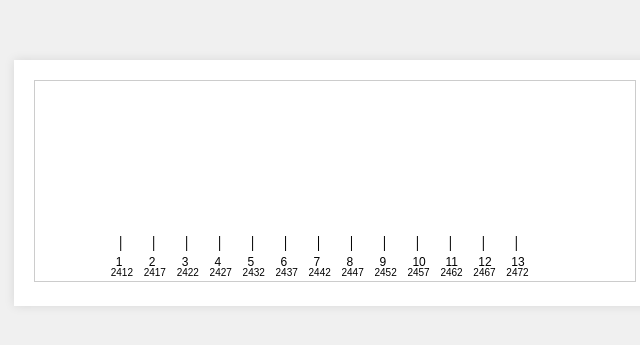
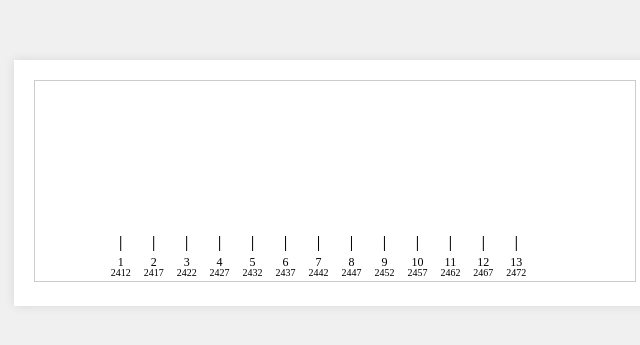
Before and after one commit to HerrSchwaiger/WLAN_Frequenzbaender, a plain HTML site: page index.html in a window 1280 px wide. Shown: the part 217-562 px from the top of the page, 305-945 px from the left. Drawn offline with Linux system fonts and the light colour scheme.

Commit message:
replace canva with svg

```diff
--- a/index.html
+++ b/index.html
@@ -5,10 +5,30 @@
     <meta name="viewport" content="width=device-width, initial-scale=1.0">
     <title>WLAN Frequenzband Spiel</title>
     <link rel="stylesheet" href="styles.css">
+    <style>
+        body, html {
+            height: 100%;
+            margin: 0;
+            display: flex;
+            justify-content: center;
+            align-items: center;
+            background-color: #f0f0f0;
+        }
+
+        .svg-container {
+            padding: 20px;
+            background-color: white;
+            box-shadow: 0 0 10px rgba(0, 0, 0, 0.1);
+        }
+
+        svg {
+            border: 1px solid #ccc;
+        }
+    </style>
 </head>
 <body>
-    <div class="canvas-container">
-        <canvas id="frequencyCanvas" width="600" height="200"></canvas>
+    <div class="svg-container">
+        <svg id="frequencySvg" width="600" height="200"></svg>
     </div>
     <script src="script.js"></script>
 </body>
--- a/script.js
+++ b/script.js
@@ -1,54 +1,92 @@
+
 document.addEventListener('DOMContentLoaded', function () {
-    const canvas = document.getElementById('frequencyCanvas');
-    const ctx = canvas.getContext('2d');
-
+    const svg = document.getElementById('frequencySvg');
     const frequencyBands = {
         '2.4GHz': { start: 2412, step_size: 5, channel_n: 13, channel_width: 20 },
-        //'5GHz': { start: 5150, end: 2.4835 },
-        //'6Ghz': { start: 2.4, end: 2.5 }
-        // Weitere Standards hinzufügen
+        // Additional bands can be added here
     };
 
     // Track objects
     let semicircles = [];
     let tickPositions = [];
-    let current_Band = '2.4GHz';
+    let currentBand = '2.4GHz';
 
-    // constants
-    const offset = canvas.width / 7;
-    const width = canvas.width - 2 * offset;
-    const scaleX = width / frequencyBands[current_Band].channel_n;
-    const semicircle_offset = 50;
-    const line_offset_top = 45;
-    const line_offset_bottom = 30;
+    // Constants
+    const svgWidth = svg.clientWidth;
+    const svgHeight = svg.clientHeight;
+    const offset = svgWidth / 7;
+    const width = svgWidth - 2 * offset;
+    const scaleX = width / frequencyBands[currentBand].channel_n;
+    const semicircleOffset = 50;
+    const lineOffsetTop = 45;
+    const lineOffsetBottom = 30;
 
     // Function to draw the frequency range
     function drawFrequencyRange() {
-        ctx.clearRect(0, 0, canvas.width, canvas.height);
+        svg.innerHTML = '';
+        tickPositions = [];
 
         // Draw the number line
-        for (let i = 0; i < frequencyBands[current_Band].channel_n; i++) {
+        for (let i = 0; i < frequencyBands[currentBand].channel_n; i++) {
             const x = i * scaleX + offset;
-            ctx.beginPath();
-            ctx.moveTo(x, canvas.height - line_offset_bottom);
-            ctx.lineTo(x, canvas.height - line_offset_top);
-            ctx.stroke();
+
+            // Draw tick mark
+            const line = document.createElementNS("http://www.w3.org/2000/svg", "line");
+            line.setAttribute("x1", x);
+            line.setAttribute("y1", svgHeight - lineOffsetBottom);
+            line.setAttribute("x2", x);
+            line.setAttribute("y2", svgHeight - lineOffsetTop);
+            line.setAttribute("stroke", "black");
+            svg.appendChild(line);
+
             tickPositions.push(x);
 
-            // Add numbering to the semicircles
-            ctx.fillStyle = 'black';
-            ctx.font = '12px Arial';
-            ctx.fillText((i + 1).toString(), x - 5, canvas.height - 15);
-            ctx.font = '10px Arial';
-            ctx.fillText((frequencyBands[current_Band].start + i * frequencyBands[current_Band].step_size).toString(), x - 10, canvas.height - 5);
+            // Add numbering to the ticks
+            const channelText = document.createElementNS("http://www.w3.org/2000/svg", "text");
+            channelText.setAttribute("x", x);
+            channelText.setAttribute("y", svgHeight - 15);
+            channelText.setAttribute("text-anchor", "middle");
+            channelText.setAttribute("font-size", "12px");
+            channelText.setAttribute("fill", "black");
+            channelText.textContent = (i + 1).toString();
+            svg.appendChild(channelText);
+
+            const frequencyText = document.createElementNS("http://www.w3.org/2000/svg", "text");
+            frequencyText.setAttribute("x", x);
+            frequencyText.setAttribute("y", svgHeight - 5);
+            frequencyText.setAttribute("text-anchor", "middle");
+            frequencyText.setAttribute("font-size", "10px");
+            frequencyText.setAttribute("fill", "black");
+            frequencyText.textContent = (frequencyBands[currentBand].start + i * frequencyBands[currentBand].step_size).toString();
+            svg.appendChild(frequencyText);
         }
 
         // Redraw existing semicircles
+        // Redraw existing semicircles
         semicircles.forEach(semicircle => {
-            ctx.beginPath();
-            ctx.arc(semicircle.x, semicircle.y, semicircle.r, Math.PI, 2 * Math.PI);
-            ctx.fillStyle = semicircle.color;
-            ctx.fill();
+            const path = document.createElementNS("http://www.w3.org/2000/svg", "path");
+            const startAngle = 0;
+            const endAngle = Math.PI;
+            const x = semicircle.x;
+            const y = semicircle.y;
+            const r = semicircle.r;
+
+            const startX = x-r;
+            const startY = y;
+            const endX = x + r;
+            const endY = y;
+
+            //const largeArcFlag = endAngle - startAngle <= Math.PI ? "0" : "1";
+
+            const d = [
+                "M", startX, startY,
+                "A", r, r, 0, 0, 1, endX, endY,
+                "L", startX, startY
+            ].join(" ");
+
+            path.setAttribute("d", d);
+            path.setAttribute("fill", semicircle.color);
+            svg.appendChild(path);
         });
     }
 
@@ -69,16 +107,15 @@ document.addEventListener('DOMContentLoaded', function () {
             }
             semicircles[i].color = overlap ? 'red' : 'green';
         }
-        const initialRange = frequencyBands['2.4GHz'];
         drawFrequencyRange();
     }
 
-    // Event listener for clicks on the canvas
-    canvas.addEventListener('click', function (event) {
-        const rect = canvas.getBoundingClientRect();
+    // Event listener for clicks on the SVG
+    svg.addEventListener('click', function (event) {
+        const rect = svg.getBoundingClientRect();
         const clickX = event.clientX - rect.left;
-        const y = canvas.height - semicircle_offset; // Fixed y position for semicircles
-        const r = 2 * scaleX; // Radius of semicircles
+        const y = svgHeight - semicircleOffset; // Fixed y position for semicircles
+        const r = (frequencyBands[currentBand].channel_width / frequencyBands[currentBand].step_size) / 2 * scaleX; // Radius of semicircles
 
         // Find the nearest tick position to the clicked x-coordinate
         const nearestTickX = tickPositions.reduce((prev, curr) => {
```
